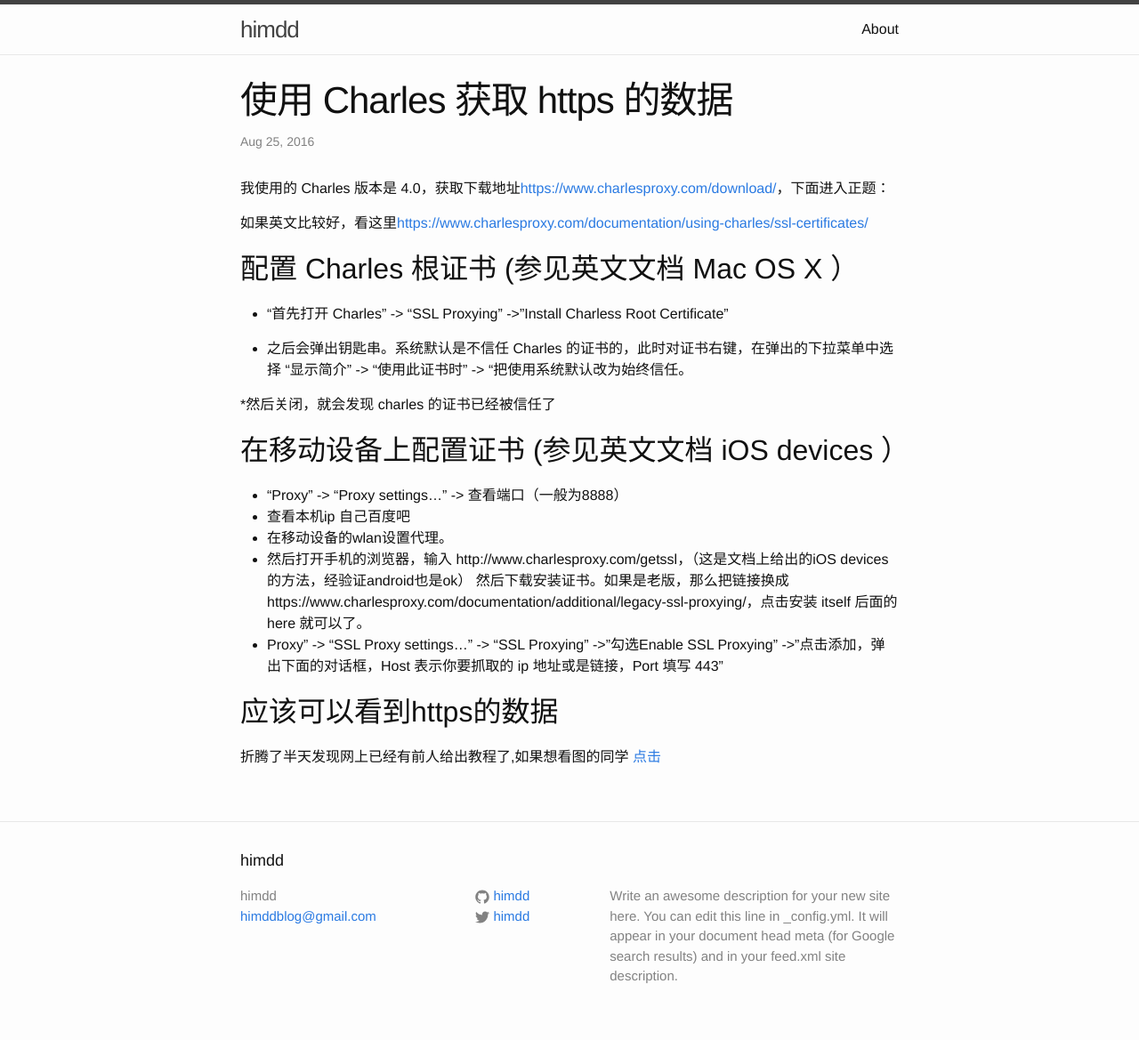
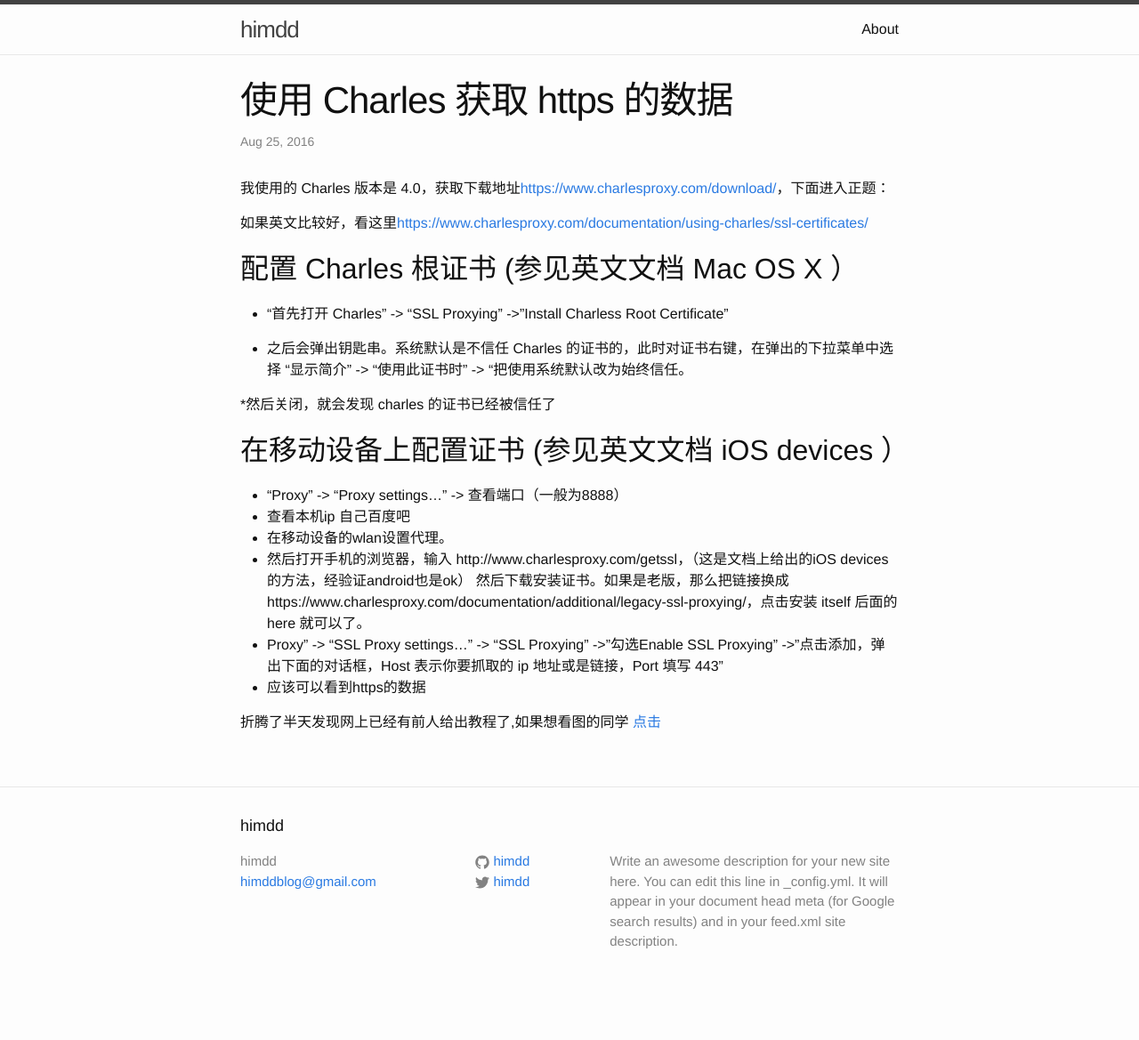
Before and after one commit to miaomiao1234/himdd.github.io, a Jekyll site: the page built from _posts/2016-08-24-charles-get-https-data.md, in a window 1280 px wide. Shown: the whole page at 89% size. Built offline with Jekyll 4.4.1, drawn with Linux system fonts in a browser that asks for light colours; after the commit the page ends 1130 px from its top, so only the background shows below that.

```diff
--- a/_posts/2016-08-24-charles-get-https-data.md
+++ b/_posts/2016-08-24-charles-get-https-data.md
@@ -23,6 +23,7 @@ categories: himdd update
 * 在移动设备的wlan设置代理。
 * 然后打开手机的浏览器，输入 http://www.charlesproxy.com/getssl，（这是文档上给出的iOS devices 的方法，经验证android也是ok） 然后下载安装证书。如果是老版，那么把链接换成https://www.charlesproxy.com/documentation/additional/legacy-ssl-proxying/，点击安装 itself 后面的 here 就可以了。
 * Proxy" -> "SSL Proxy settings..." -> "SSL Proxying" ->"勾选Enable SSL Proxying" ->"点击添加，弹出下面的对话框，Host 表示你要抓取的 ip 地址或是链接，Port 填写 443"
+* 应该可以看到https的数据
 
-## 应该可以看到https的数据
+
  折腾了半天发现网上已经有前人给出教程了,如果想看图的同学 [点击](http://www.jianshu.com/p/235bc6c3ca77)
```
